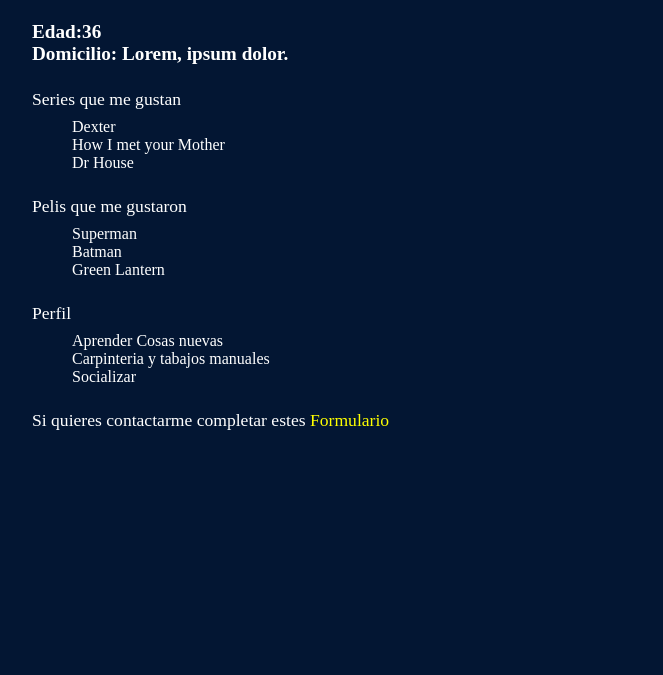
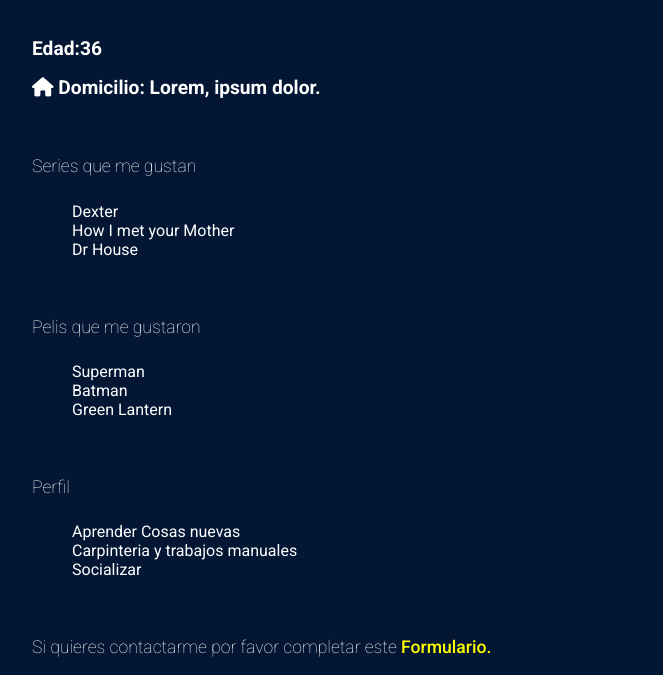
Before and after one commit to adgimenez/diplo-utn, a plain HTML site: page 1-html/index.html in a window 1280 px wide. Shown: the part 253-928 px from the top of the page, without its empty margins (308-971 px from the left). Before the commit the page ends 800 px from the top, so only its background shows below. Drawn offline with Linux system fonts and the light colour scheme.

Commit message:
Added Font Family and Icon

```diff
--- a/1-html/Index.css
+++ b/1-html/Index.css
@@ -1,4 +1,5 @@
-* {
+body {
+  font-family: "Roboto";
   background-color: #031633;
   color: white;
   width: 600px;
@@ -19,20 +20,33 @@ h1 {
 h2 {
   font-size: 1.2rem;
 }
+/*h2 span  {
+  position: relative;
+}
+h2 span:after {
+  width: 15px;
+  height: 15px;
+  background: red;
+  border-radius: 99rem;
+  position:absolute;
+  top:-15px;
+  right: -15px;
+  content: "";
+} Test after */
 h3 {
   font-size: 1.1rem;
   font-weight: lighter;
 }
-p {
-  font-size: 1rem;
-}
+
 ul {
   padding-top: 0.5em;
   list-style: none;
 }
+
 a {
   text-decoration: none;
   color: yellow;
+  font-weight: 500;
 }
 
 .main {
--- a/1-html/index.html
+++ b/1-html/index.html
@@ -3,7 +3,16 @@
   <head>
     <meta charset="UTF-8" />
     <meta name="viewport" content="width=device-width, initial-scale=1.0" />
-    <link rel="stylesheet" href="Index.css">
+    <link
+      href="https://fonts.googleapis.com/css2?family=Roboto+Mono:ital,wght@0,100..700;1,100..700&family=Roboto:ital,wght@0,100..900;1,100..900&display=swap"
+      rel="stylesheet"
+    />
+    <script
+      src="https://kit.fontawesome.com/b5b3f49780.js"
+      crossorigin="anonymous"
+    ></script>
+    <link rel="stylesheet" href="Index.css" />
+
     <title>Curriculum-Vitae</title>
   </head>
   <body>
@@ -13,9 +22,10 @@
     </header>
     <div class="main">
       <div class="detalles">
-      <h2>Edad:36</h2>
-      <h2>Domicilio: Lorem, ipsum dolor.</h2>
-    </div>
+
+        <h2><span>Edad:36</span></h2>
+        <h2><i class="fa-solid fa-house"></i> Domicilio: Lorem, ipsum dolor.</h2>
+      </div>
       <div class="series">
         <h3>Series que me gustan</h3>
         <ul>
@@ -36,13 +46,14 @@
         <h3>Perfil</h3>
         <ul>
           <li>Aprender Cosas nuevas</li>
-          <li>Carpinteria y tabajos manuales</li>
+          <li>Carpinteria y trabajos manuales</li>
           <li>Socializar</li>
         </ul>
       </div>
       <footer>
         <h3>
-          Si quieres contactarme completar estes <a href="form.html">Formulario</a>
+          Si quieres contactarme por favor completar este
+          <a href="form.html">Formulario.</a>
         </h3>
       </footer>
     </div>
```
